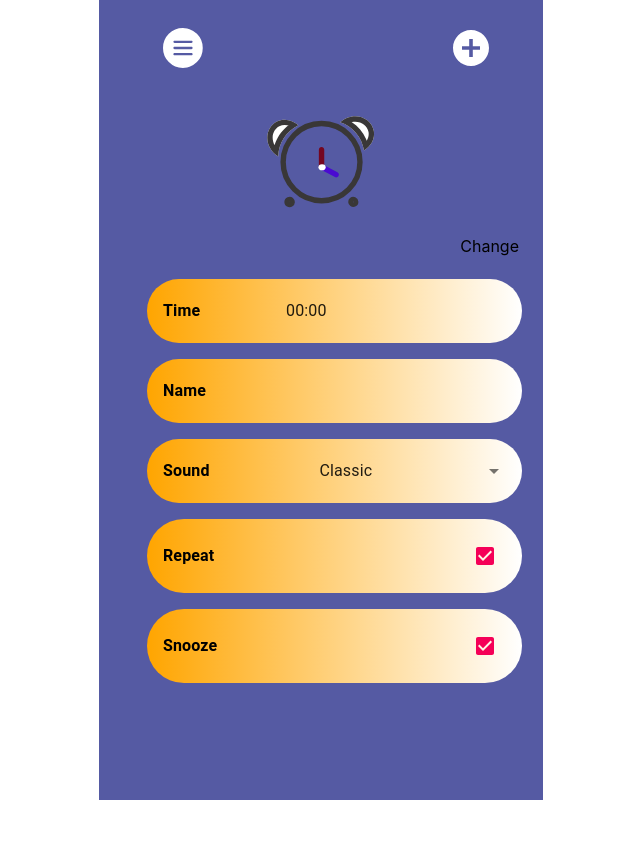
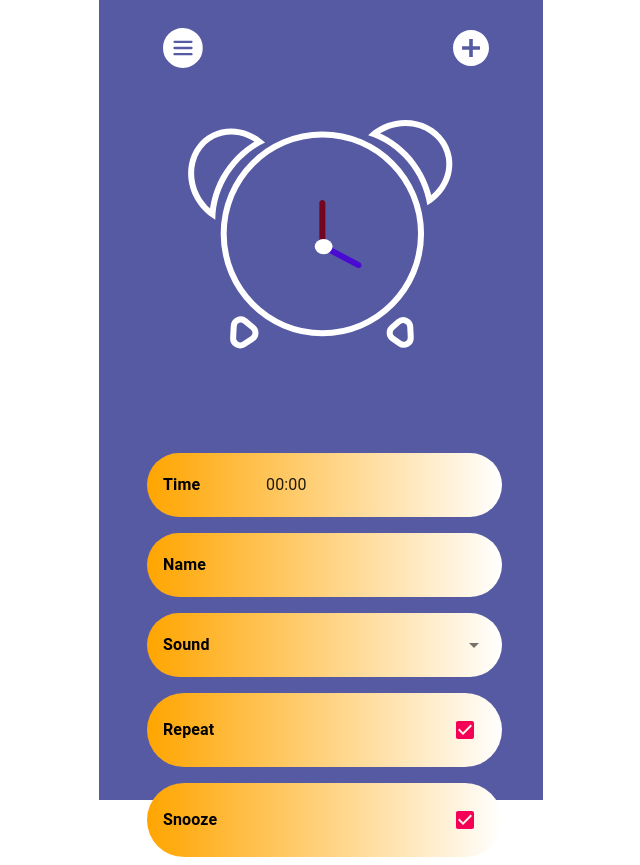
Before and after one commit to KareemZuwa/wake-app, a React (Create React App) app: page /addalarm in a window 1280 px wide. Shown: the whole page, without its empty margins (319-959 px from the left). Before the commit the page ends 800 px from the top, so only its background shows below. Built offline with nearby package versions, Linux system fonts and the light colour scheme.

Commit message:
Rectified Alarm sounds to AutoPlay

```diff
--- a/package.json
+++ b/package.json
@@ -11,6 +11,7 @@
     "@testing-library/user-event": "^12.8.3",
     "react": "^17.0.2",
     "react-dom": "^17.0.2",
+    "react-howler": "^5.0.0",
     "react-router-dom": "^5.2.0",
     "react-scripts": "4.0.3",
     "use-sound": "^2.0.2",
--- a/src/App.js
+++ b/src/App.js
@@ -5,6 +5,7 @@ import Landing from './components/Landing';
 import AlarmPage from './components/AlarmPage'
 import AddAlarm from './components/AddAlarm';
 import SetAlarm from './components/SetAlarm';
+//import ClassicAlarm from './assets/sounds/ClassicAlarm.mp3'
 
 import Nav from './components/Nav'
 
@@ -21,8 +22,15 @@ function App() {
   const [alarmsound, setAlarmSound] = useState('');
   const [snoozetime, setSnoozeTime] = useState(5);
 
+  var dt = new Date();
+  dt.setMinutes(dt.getMinutes() + 1);
+  let hours = dt.getHours();
+  let minutes = ('0' + dt.getMinutes()).slice(-2);
+
+
+
   const [storeAlarms, setStoreAlarms] = useState([
-    { 'time' : '15:54', 'name':'', 'sound': 'classicAlarmSound', 'repeat':true, 'snooze': true}
+    //{ 'time' : `${hours}:${minutes}`, 'name':'', 'sound': ClassicAlarm, 'repeat':true, 'snooze': true}
   ]);
 
 
--- a/src/components/AddAlarm.jsx
+++ b/src/components/AddAlarm.jsx
@@ -1,13 +1,22 @@
 import React, { useState } from 'react'
 import Nav from './Nav'
 import {
-  makeStyles, Typography, AppBar, Toolbar, IconButton, Container, Link as MUiLink, TextField,
+  makeStyles, Typography, AppBar, Toolbar, IconButton, Container, TextField,
   Select as MuiSelect, MenuItem, FormControlLabel, Checkbox
 } from '@material-ui/core';
+
 import AddCircleIcon from '@material-ui/icons/AddCircle';
-import AddIcon from '../assets/svg/alarm-icon.svg'
+import AddIcon from '../assets/svg/alarm-img.svg'
 
-import { withRouter, useHistory } from 'react-router-dom';
+import ClassicAlarm from '../assets/sounds/ClassicAlarm.mp3'
+import CuteAlarm from '../assets/sounds/CuteAlarm.mp3'
+import ElevatedAlarm from '../assets/sounds/ElevatedAlarm.mp3'
+import ExtremeAlarm from '../assets/sounds/ExtremeAlarm.mp3'
+import NatureAlarm from '../assets/sounds/NatureAlarm.mp3'
+import WakeUp from '../assets/sounds/WakeUp.mp3'
+
+
+import { useHistory } from 'react-router-dom';
 
 
 const useStyles = makeStyles((theme) => ({
@@ -24,6 +33,11 @@ const useStyles = makeStyles((theme) => ({
   svg_icons:{
     transform : 'scale(1.8)',
     color: 'white'
+  },
+  clock_svg: {
+    transform : 'scale(2.0)',
+    paddingTop: 60,
+    paddingBottom:60
   },
   accordionRound : {
     marginBottom:10,
@@ -60,12 +74,12 @@ function AddAlarm({llAlarms, setAlarmAdder }) {
     const [snooze, setSnooze] = useState(true);
 
     const allAlarmSounds = [
-      {"sound" : "Classic", "soundAudio" : "classicAlarmSound"},
-      {"sound" : "Cute", "soundAudio" : "cuteAlarmSound"},
-      {"sound" : "Elevated ", "soundAudio" : "elevatedAlarmSound"},
-      {"sound" : "Extreme", "soundAudio" : "extremeAlarmSound"},
-      {"sound" : "Nature", "soundAudio" : "natureAlarmSound"},
-      {"sound" : "Wake-Up", "soundAudio" : "wakeupAlarmSound"}
+      {"sound" : "Classic", "soundAudio" : ClassicAlarm},
+      {"sound" : "Cute", "soundAudio" : CuteAlarm},
+      {"sound" : "Elevated ", "soundAudio" : ElevatedAlarm},
+      {"sound" : "Extreme", "soundAudio" : ExtremeAlarm},
+      {"sound" : "Nature", "soundAudio" : NatureAlarm},
+      {"sound" : "Wake-Up", "soundAudio" : WakeUp}
     ];
 
     const classes = useStyles();
@@ -76,7 +90,6 @@ function AddAlarm({llAlarms, setAlarmAdder }) {
       const newAlarm = { time, name, sound, repeat, snooze };
 
       setAlarmAdder(prevAlarms => [...prevAlarms, newAlarm]);
-      alert(`Alarm set to go off at ${time}`);
       history.push('/setalarm');
     }
 
@@ -84,7 +97,7 @@ function AddAlarm({llAlarms, setAlarmAdder }) {
     <div>
       <Container maxWidth="xs" style={{ backgroundColor: '#555AA3', height: '100vh' }}>
         <form onSubmit={submitHandle} noValidate autoComplete="off">
-          <header>
+          <header style={{ paddingBottom:20}}>
             <AppBar position="static" color="transparent" elevation={0}>
               <Toolbar>
                 <IconButton edge="start" className={classes.menuButton} color="inherit" aria-label="menu" >
@@ -97,16 +110,11 @@ function AddAlarm({llAlarms, setAlarmAdder }) {
             </AppBar>
           </header>
 
-          <div style={{marginTop:40, marginBottom:40}}>
-            <img src={AddIcon} className={classes.svg_icons} alt="image"/>
-          </div>
-          <div style={{color:'black', marginBottom: 15, display: "flex", justifyContent:"flex-end"}}>
-            <MUiLink href="#" color="inherit" >
-              Change
-            </MUiLink>
+          <div>
+            <img src={AddIcon} className={classes.clock_svg} alt="AddIcon"/>
           </div>
 
-          <div style={{ paddingBottom: 10}}>
+          <div style={{ paddingTop:80, paddingRight:20}}>
 
             <div className={classes.innerDivs}>
               <FormControlLabel className={classes.root}
--- a/src/components/AlarmPage.js
+++ b/src/components/AlarmPage.js
@@ -1,6 +1,7 @@
 
-import React from 'react';
-
+import React, { useState, useEffect } from 'react';
+import { useLocation } from 'react-router-dom'
+import ReactHowler from 'react-howler'
 import alarmimg from '../assets/svg/alarm-img.svg';
 import logo from '../assets/svg/Logo.svg';
 import OffBtn from "./OffBtn"
@@ -9,6 +10,14 @@ import './AlarmPage.css'
 
 
 const AlarmPage = (props) => {
+
+    const location = useLocation();
+    const {alarmTime, alarmSound } = location.alarmProps;
+
+    console.log(alarmSound);
+
+    const [playAlarm, setPlayAlarm] = useState(true);
+
     let offBtnStatus = props.offbtn;
     let alarmtime = props.alarmtime;
     let snoozetime = props.snoozetime;
@@ -17,15 +26,23 @@ const AlarmPage = (props) => {
       e.target.parentElement.className='alarm-section-transition'
     }
 
+    const handleSetOffClock = () => {
+      setPlayAlarm(false);
+    }
+
     //NÄR OFFBTN INTE ÄR KLICKAD RENDERAS FÖLJANDE UT
     if (!offBtnStatus) {
       return (
           <section className='alarm-section' onLoad={background}>
-
              <img className="logo" src={logo} alt="logotype" />
              <img className="alarm-img" src={alarmimg} alt="alarm clock"/>
-            <OffBtn offbtn={props.offbtn} setOffBtn={props.setOffBtn} />
+             <OffBtn offbtn={props.offbtn} setOffBtn={props.setOffBtn}  onClick={handleSetOffClock} />
              <SnoozeBtn offbtn={props.offbtn} snoozebtn={props.snoozebtn} setSnoozeBtn={props.setSnoozeBtn} />
+             <ReactHowler
+                src={[alarmSound]}
+                playing={playAlarm}
+                loop={true}
+              />
           </section>
        );
        //NÄR OFFBTN ÄR KLICKAD RENDERAS FÖLJANDE UT
--- a/src/components/SetAlarm.jsx
+++ b/src/components/SetAlarm.jsx
@@ -1,21 +1,11 @@
-import React, { useRef, useEffect } from "react";
+import React, { useRef, useEffect, useState } from "react";
 import { makeStyles, Container, Card, CardContent, Button } from '@material-ui/core';
 import alarmIcon from '../assets/svg/alarm-icon.svg'
 import Switch from '@material-ui/core/Switch';
 
 
 import  Nav  from "./Nav";
-
-
-import ClassicAlarm from '../assets/sounds/ClassicAlarm.mp3'
-import CuteAlarm from '../assets/sounds/CuteAlarm.mp3'
-import ElevatedAlarm from '../assets/sounds/ElevatedAlarm.mp3'
-import ExtremeAlarm from '../assets/sounds/ExtremeAlarm.mp3'
-import NatureAlarm from '../assets/sounds/NatureAlarm.mp3'
-import WakeUp from '../assets/sounds/WakeUp.mp3'
 import { useHistory } from 'react-router-dom';
-
-import useSound from 'use-sound';
 
 const useStyles = makeStyles((theme) => ({
     root: {
@@ -38,19 +28,14 @@ const useStyles = makeStyles((theme) => ({
 }));
 
 function SetAlarm({ allAlarms }) {
-    const classes = useStyles();
+    //const classes = useStyles();
     const history = useHistory();
 
     const hourHand = useRef(null);
     const minuteHand = useRef(null);
     const secondHand = useRef(null);
+    //const [payAlarm, setPlayAlarm] = useState(false);
 
-    const [classicAlarmSound] = useSound(ClassicAlarm, { volume: 0.25, soundEnabled : true})
-    const [cuteAlarmSound] = useSound(CuteAlarm, { volume: 0.25})
-    const [elevatedAlarmSound] = useSound(ElevatedAlarm, { volume: 0.25})
-    const [extremeAlarmSound] = useSound(ExtremeAlarm, { volume: 0.25})
-    const [natureAlarmSound] = useSound(NatureAlarm, { volume: 0.25})
-    const [wakeupAlarmSound] = useSound(WakeUp, { volume: 0.25})
 
     useEffect(() => {
 
@@ -81,11 +66,13 @@ function SetAlarm({ allAlarms }) {
 
             allAlarms.forEach(alarm => {
 
-                console.log((alarm.time + ':0' === `${hours}:${minutes}:${seconds}`))
-
                 if(alarm.time + ':0' === `${hours}:${minutes}:${seconds}`)
                 {
-                    classicAlarmSound();
+                    //setPlayAlarm(true);
+                    history.push({
+                        pathname: '/Alarms',
+                        alarmProps: { alarmtime : alarm.time, alarmSound : alarm.sound }
+                    });
                 }
             })
         }
--- a/src/index.css
+++ b/src/index.css
@@ -13,14 +13,12 @@ code {
 }
 
 .clock {
-  width: 150px;
-  height: 150px;
+  width: 250px;
+  height: 250px;
   background-color: #E5E5E5;
   border-radius: 50%;
-  /*border: 8px solid #000;*/
   box-shadow: 2px 2px 8px 2px rgba(22, 45, 75, 0.92);
- /* background-image: url('https://lh3.googleusercontent.com/K9m2x7ZJRNZXUg989hTxYLrXyQ7bgpBqcCX5L-9_r34Vewds1cyzFBS2rDOkA6JhBcRKAmoXve_ml-dh1th_UWvAHvldy8IEbMvb3vmiEXAEY0oUVcWusihCkvX5otr6I_YzAeeiWC1I6G-LuPlpSeMwZCJC3RodB43wxtk_AR-Tvf3JGzsFZB5EY-G1cpdq7vmbE-s6wWHB47WscrukY1EW1WSUWSjcfrWS3RDPGR9EEX7qMTUe7upP4PG9zQzEdMRIQ6esFhB2fO6v-cTwG3UQjy0bd1AdjRbTU24QQvp0NfqHwLPwpR6YPfrHhckKzrJIRXtsBNSF99NtoN7HiuKkFbuUPkLM0ZT-llEIWsQiyiU_iDgmRDspXcP6vZkeCDTJhpRRkLzrWjBhlRFQLwyVgtveWCRM05Df_in1Yf6dC16iw5uXU35FyYd3jWIiJMlO2c1uoHd5hlmpiZgo8Gu-KXQYDoz7liojGfqD03qpryjaPc_oxEMWFFZYpawNqWdOMWiw5G8RqiMlxACEkZOSM_MvfiRkF3LkVDCZDgcF_6lxiepDounK6R7JzU255TFAdhg_upt4JDBK8MMTdHjDECV9ppnmjoo9MOTd0wim28_O7mB8VhnwkR3EVjCcPYYhqI1y0PHBRYl4tp3nkHSrQDHaOPmGqFsw__waHsNtM8CQrytxBkdhtY8jcw=w639-h638-no?authuser=0');
-  */background-size: cover;
+  background-size: cover;
   position: relative;
 }
 
```
Also changed, not shown: 2 other files (tests, documents, lock files or other folders). Lines whose indentation alone changed are shown as unchanged.
